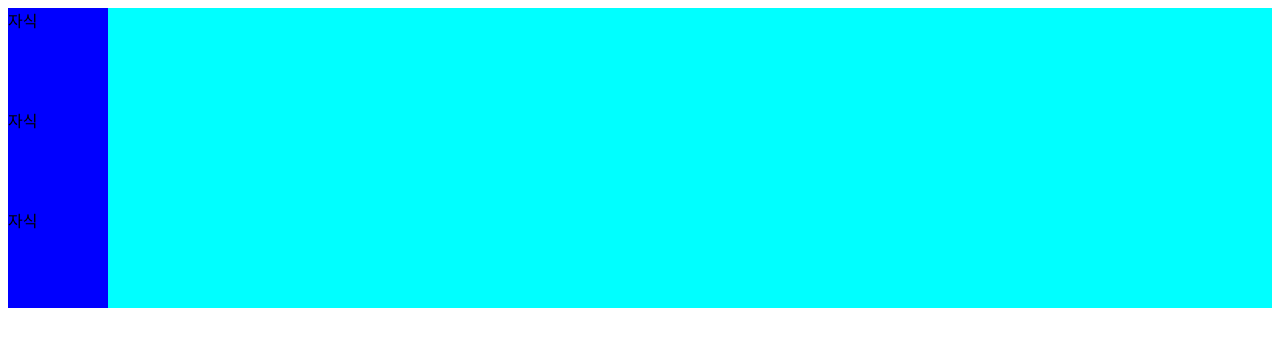
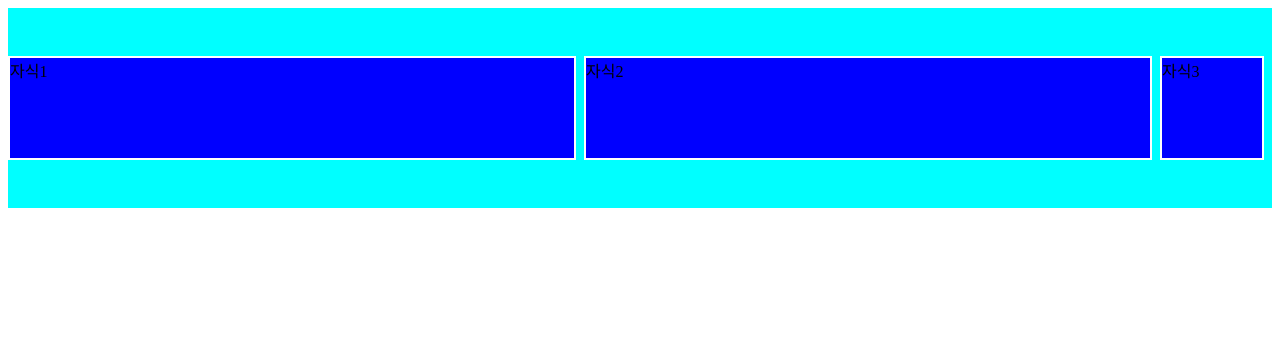
Before and after one commit to kimjungha/learn-all-with-javascript, a plain HTML site: page learn-css-flexbox.html in a window 1280 px wide. Drawn offline with Linux system fonts and the light colour scheme.

Commit message:
0310 second commit

```diff
--- a/learn-css-flexbox.html
+++ b/learn-css-flexbox.html
@@ -2,21 +2,39 @@
   <head>
     <style>
       .parent {
+        display: flex;
+        /* display flex를 해주는 순간 수평적 레이아웃으로 변경됌 */
         background-color: aqua;
+        justify-content: center;
+        /* justify-content는 여백을 관리할때 설정합니다.  */
+        height: 200px;
+        align-items: center;
+        /* align-items는 수직여백을 관리할때 설정합니다.  */
       }
       .child {
         width: 100px;
         height: 100px;
         background-color: blue;
         margin-right: 8px;
+        border: 2px solid white;
+      }
+      #child1 {
+        flex: 1;
+        /* 이게 기본값 */
+        /* flex 증가너비 감소너비 기본너비 */
+      }
+      #child2 {
+        flex: 1;
+      }
+      #child3 {
       }
     </style>
   </head>
   <body>
     <div class="parent">
-      <div class="child">자식</div>
-      <div class="child">자식</div>
-      <div class="child">자식</div>
+      <div id="child1" class="child">자식1</div>
+      <div id="child2" class="child">자식2</div>
+      <div id="child3" class="child">자식3</div>
     </div>
   </body>
 </html>
```
Also changed, not shown: learn-css.attributes.html (+1 -0 lines).
